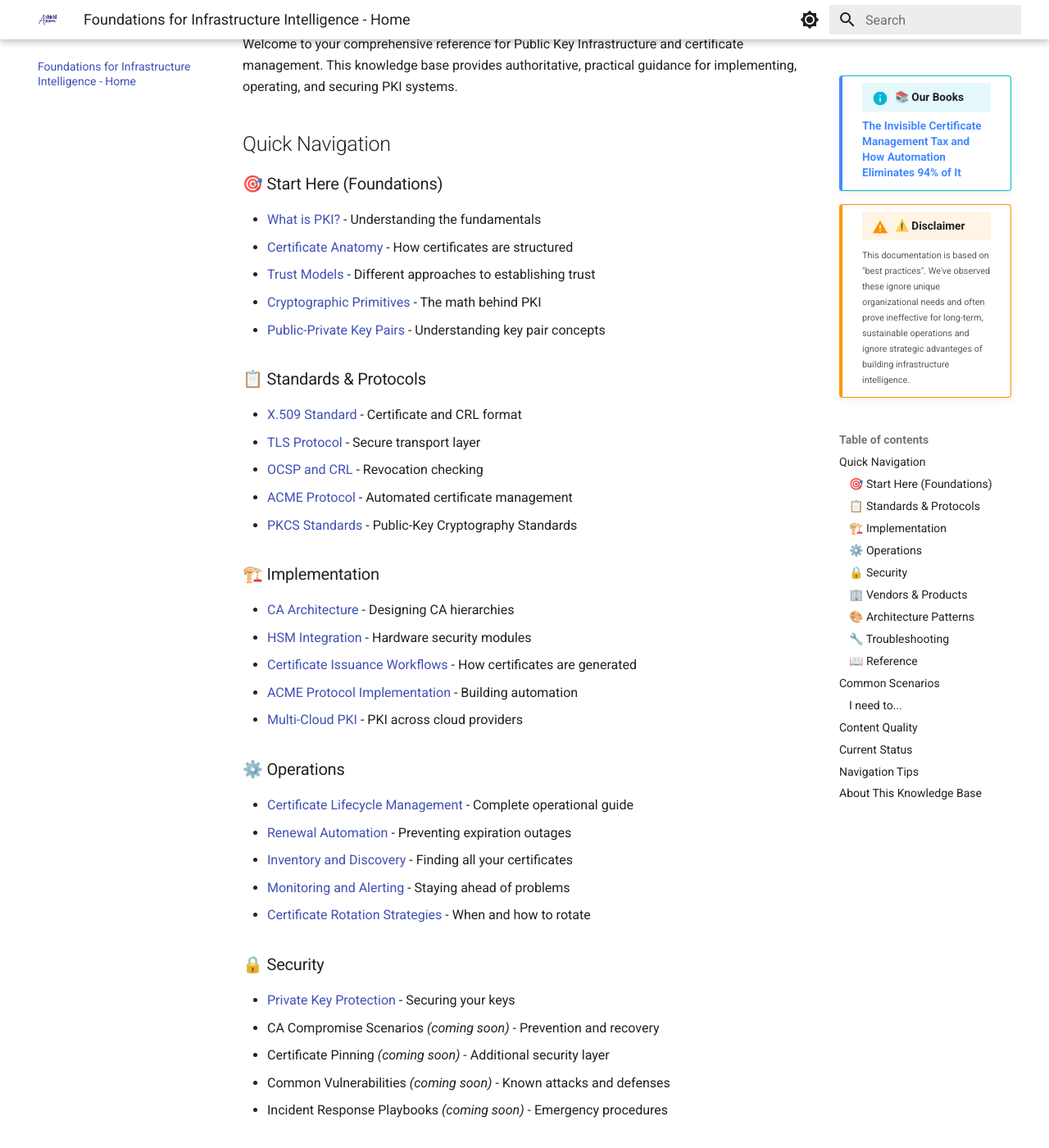
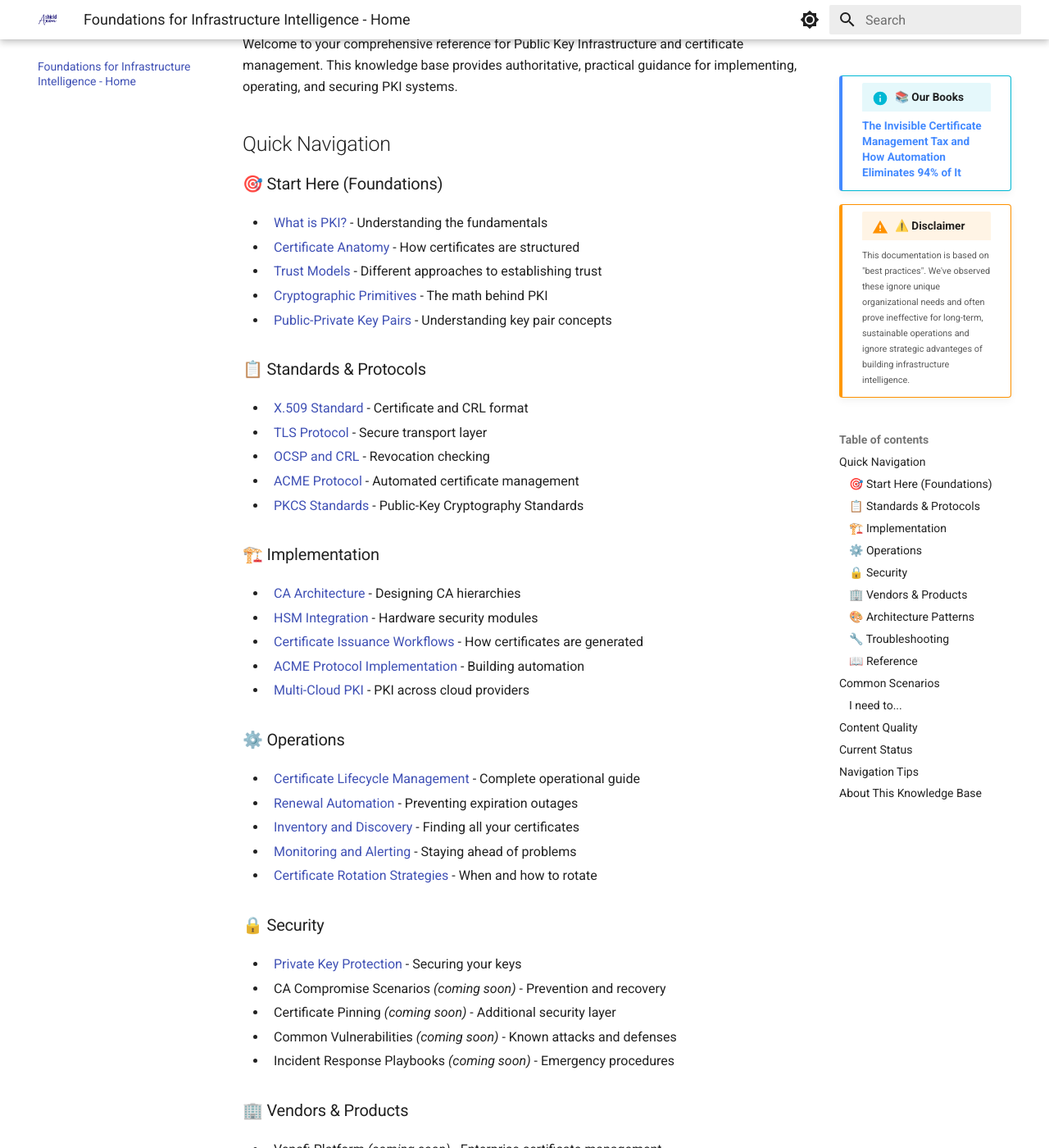
Before and after one commit to Axon-Shield/pki.github.io, an MkDocs documentation site: the page built from docs/index.md, in a window 1280 px wide and 1400 px high, scrolled down 296 px. Shown: the whole window at 82% size. Built offline with MkDocs 1.6.1 and Material for MkDocs 9.7.7, drawn with Linux system fonts in a browser that asks for light colours.

Commit message:
Fix bullet list rendering with CSS styles

```diff
--- a/docs/stylesheets/extra.css
+++ b/docs/stylesheets/extra.css
@@ -43,3 +43,35 @@
 [data-md-component="sidebar"][data-md-type="toc"] .md-sidebar__inner {
   padding-top: 0.6rem;
 }
+
+/* Ensure bullet lists render correctly */
+.md-typeset ul {
+  list-style-type: disc;
+  margin-left: 1.5em;
+  padding-left: 0;
+}
+
+.md-typeset ul li {
+  margin: 0.25em 0;
+  padding-left: 0.5em;
+}
+
+.md-typeset ul ul {
+  list-style-type: circle;
+  margin-top: 0.25em;
+  margin-bottom: 0.25em;
+}
+
+.md-typeset ul ul ul {
+  list-style-type: square;
+}
+
+.md-typeset ol {
+  margin-left: 1.5em;
+  padding-left: 0;
+}
+
+.md-typeset ol li {
+  margin: 0.25em 0;
+  padding-left: 0.5em;
+}
```
